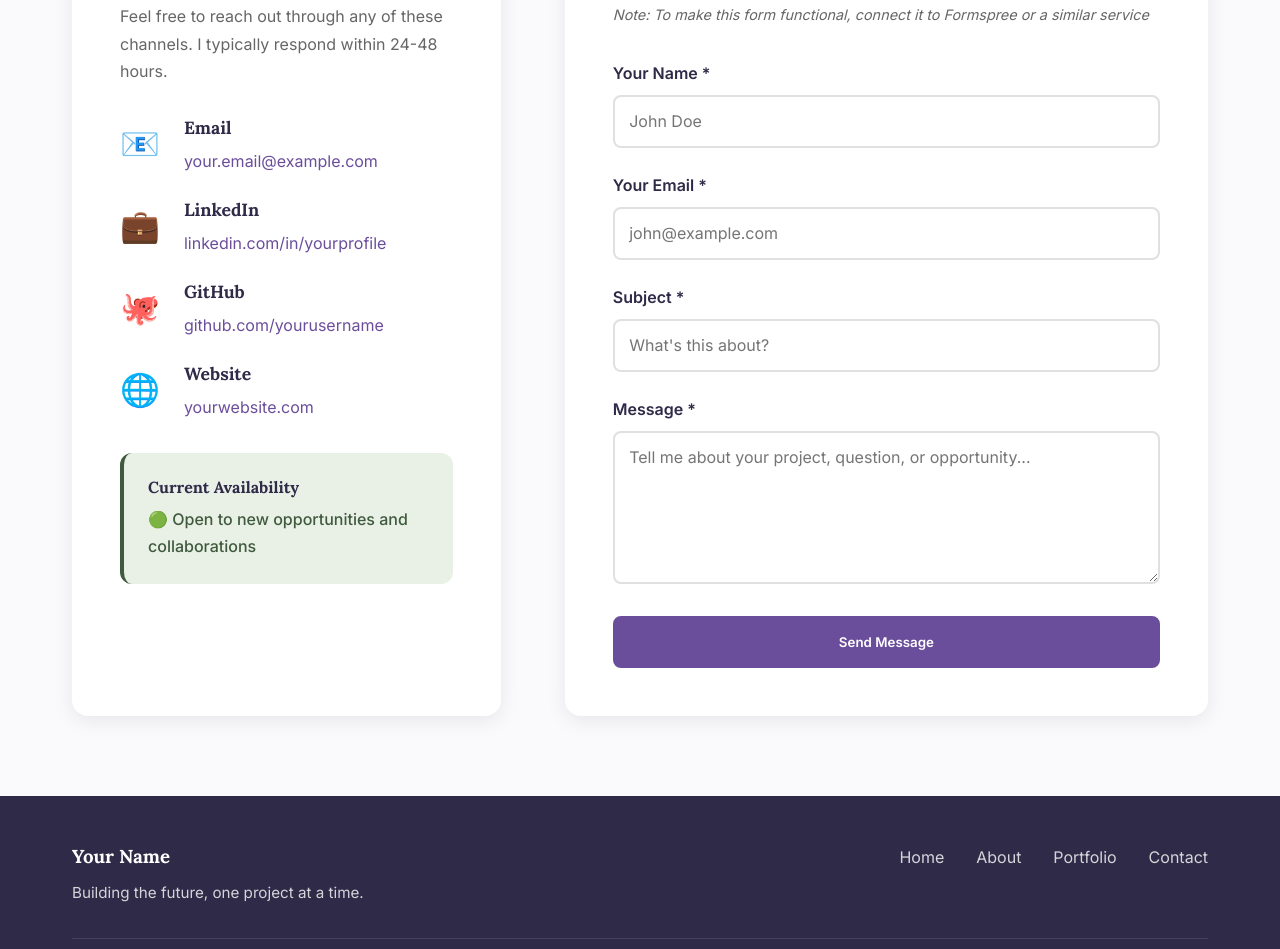
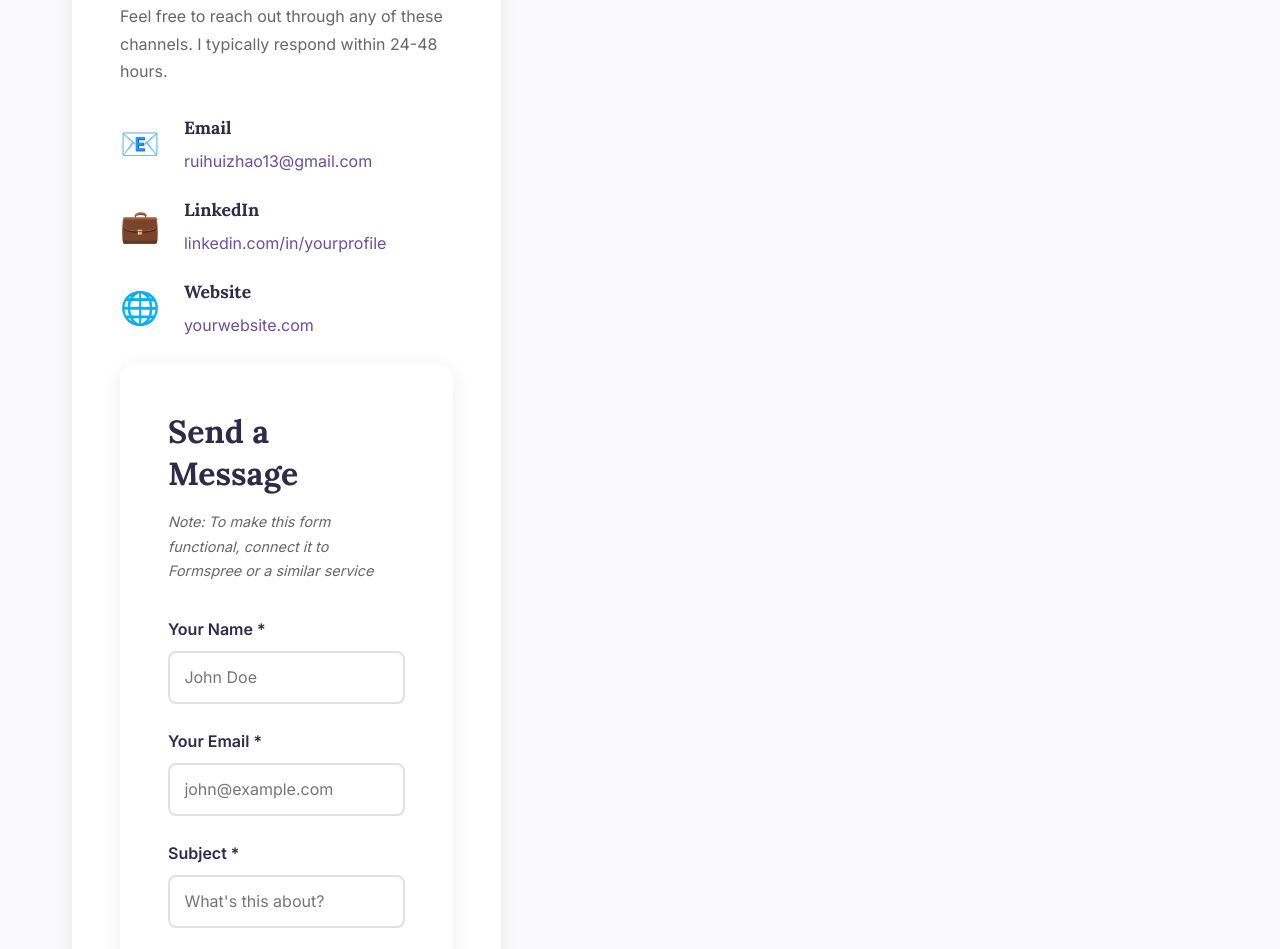
Before and after one commit to ruihuizhao13/my-portfolio, a plain HTML site: page contact.html in a window 1280 px wide. Shown: the part 586-1535 px from the top of the page. Drawn offline with Linux system fonts and the light colour scheme.

Commit message:
Update contact information and footer name

```diff
--- a/contact.html
+++ b/contact.html
@@ -46,7 +46,7 @@
                             <div class="contact-icon">📧</div>
                             <div class="contact-details">
                                 <h4>Email</h4>
-                                <a href="mailto:your.email@example.com">your.email@example.com</a>
+                                <a href="mailto:your.email@example.com">ruihuizhao13@gmail.com</a>
                             </div>
                         </div>
 
@@ -59,27 +59,12 @@
                         </div>
 
                         <div class="contact-item">
-                            <div class="contact-icon">🐙</div>
-                            <div class="contact-details">
-                                <h4>GitHub</h4>
-                                <a href="https://github.com/yourusername" target="_blank">github.com/yourusername</a>
-                            </div>
-                        </div>
-
-                        <div class="contact-item">
                             <div class="contact-icon">🌐</div>
                             <div class="contact-details">
                                 <h4>Website</h4>
                                 <a href="#">yourwebsite.com</a>
                             </div>
                         </div>
-                    </div>
-
-                    <div class="availability">
-                        <h4>Current Availability</h4>
-                        <p>🟢 Open to new opportunities and collaborations</p>
-                    </div>
-                </div>
 
                 <!-- Contact Form -->
                 <div class="contact-form-panel">
@@ -122,7 +107,7 @@
         <div class="container">
             <div class="footer-content">
                 <div class="footer-left">
-                    <h3>Your Name</h3>
+                    <h3>Ruihui Zhao</h3>
                     <p>Building the future, one project at a time.</p>
                 </div>
                 <div class="footer-links">
```
